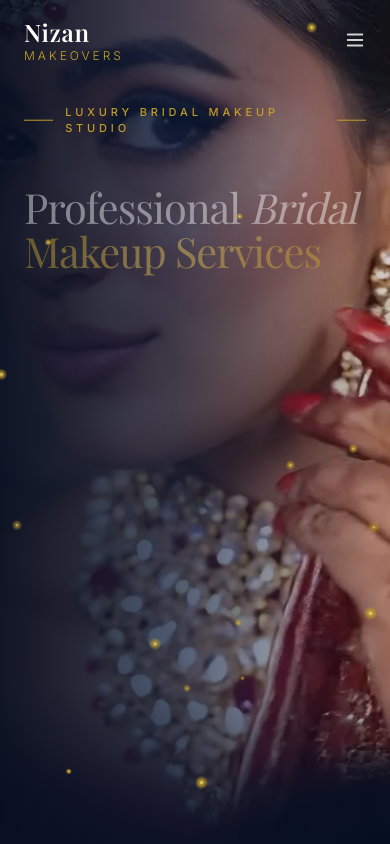
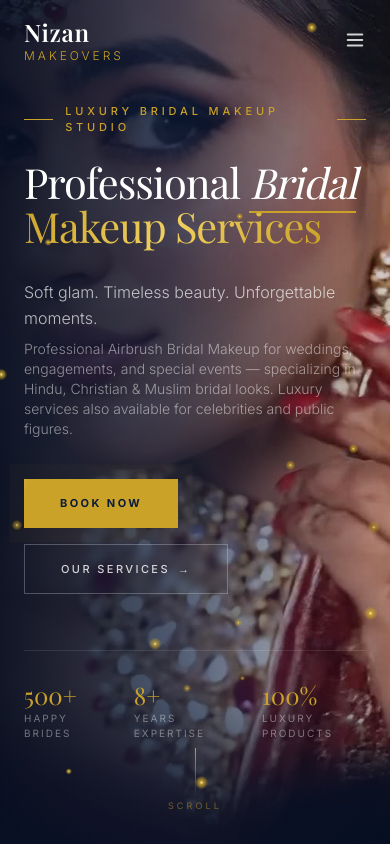
Before and after one commit to RisanPT/nizanwebsite, a Next.js app: page / in a window 390 px wide. Shown: the top 844 px of the page. Built offline with nearby package versions, Linux system fonts and the light colour scheme; a web font is replaced by a local one.

Commit message:
Fixed loading issues

```diff
--- a/components/Hero.tsx
+++ b/components/Hero.tsx
@@ -40,13 +40,20 @@ export default function Hero({ onBook }: HeroProps) {
   }, []);
 
   useEffect(() => {
+    if (isMobile) {
+      setShowBridalIcons(true);
+      setMinDelayPassed(true);
+      setHeroReady(true);
+      return;
+    }
+
     const timer = setTimeout(() => {
       setShowBridalIcons(true);
       setMinDelayPassed(true);
     }, MIN_LOADING_MS);
 
     return () => clearTimeout(timer);
-  }, []);
+  }, [isMobile]);
 
   useEffect(() => {
     if (isMobile) {
@@ -84,11 +91,13 @@ export default function Hero({ onBook }: HeroProps) {
 
   // Initial hero activation sequence — wait for BOTH assets and the minimum splash duration.
   useEffect(() => {
+    if (isMobile) return;
+
     if (isLoaded && minDelayPassed) {
       const t = setTimeout(() => setHeroReady(true), 500);
       return () => clearTimeout(t);
     }
-  }, [isLoaded, minDelayPassed]);
+  }, [isLoaded, isMobile, minDelayPassed]);
 
   useEffect(() => {
     if (!isMobile && heroReady && videoRef.current) {
```
